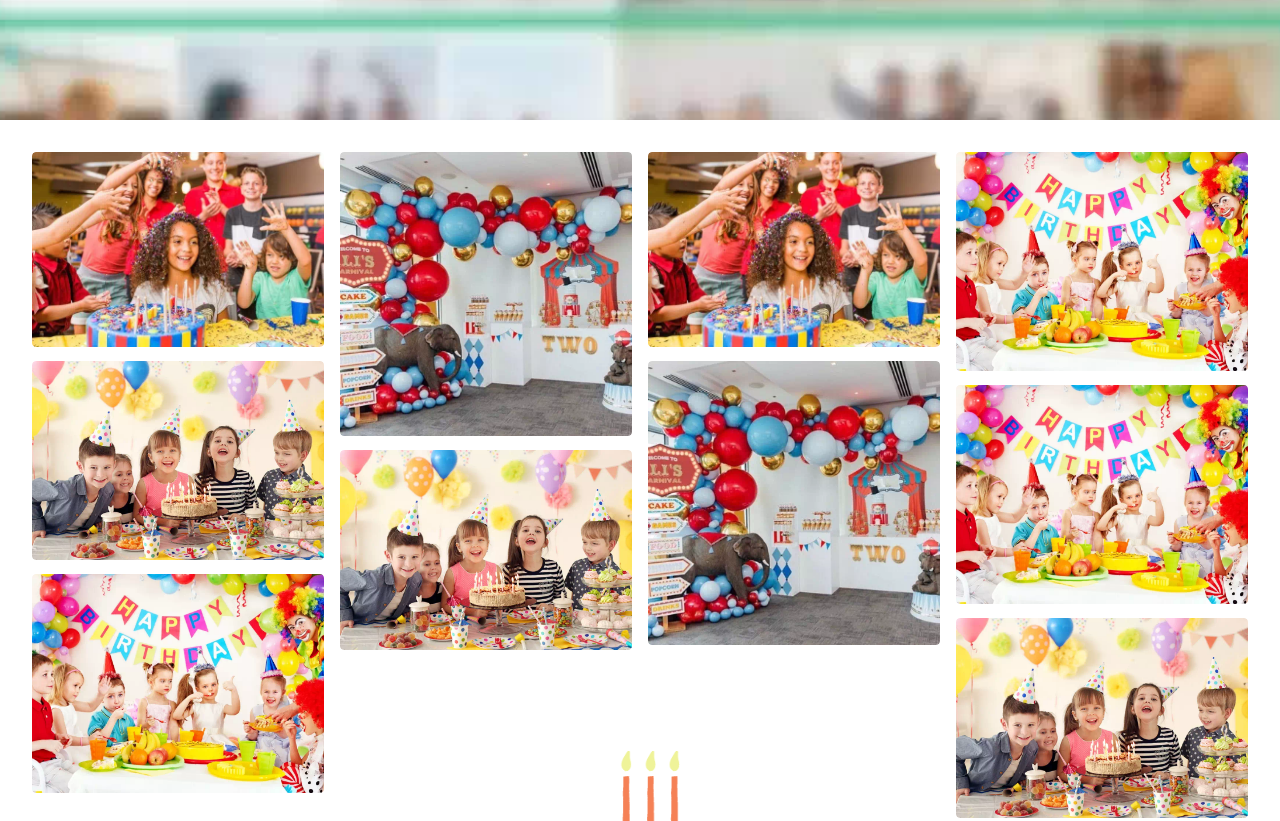
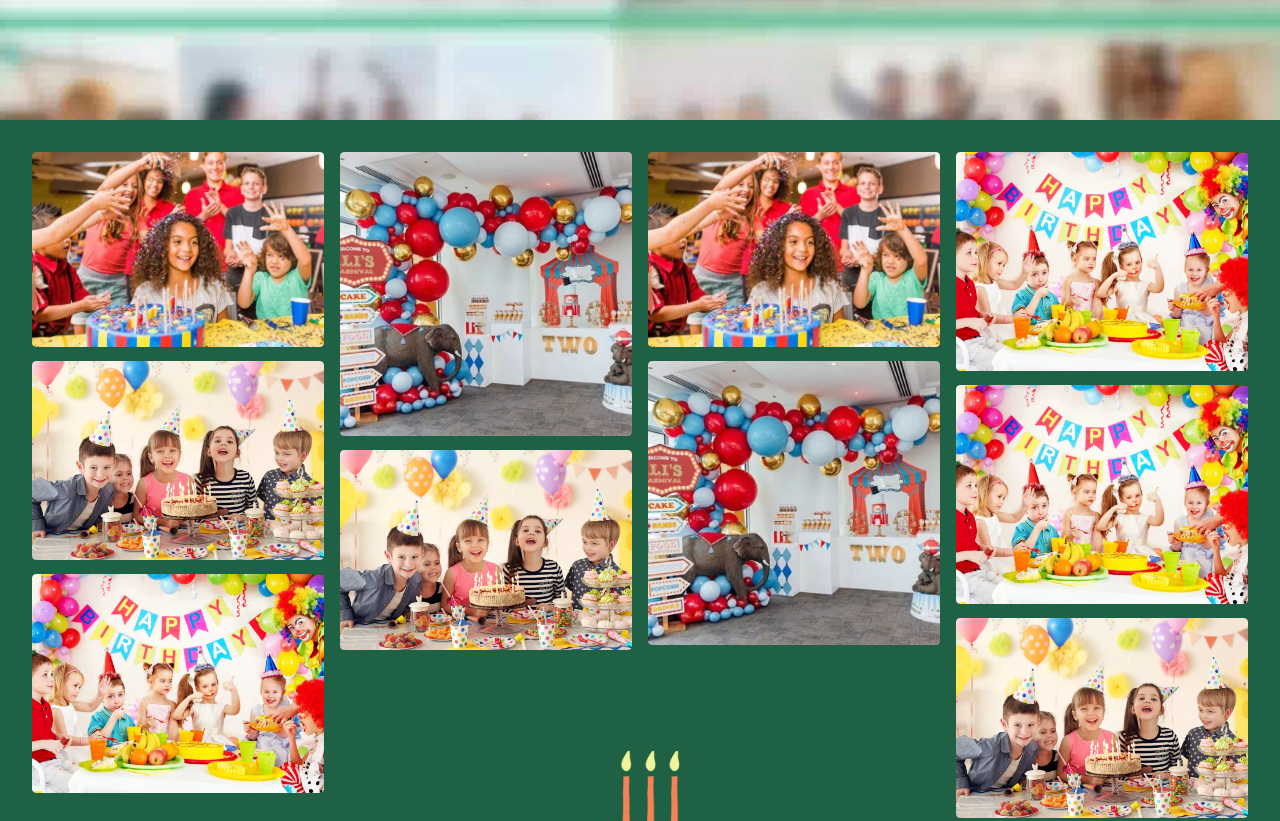
Before and after one commit to yashgautam1221/BirthdayTemplate, a plain HTML site: page index.html in a window 1280 px wide. Shown: the part 1580-2401 px from the top of the page. Drawn offline with nearby package versions, Linux system fonts and the light colour scheme; a web font is replaced by a local one.

Commit message:
Update index.html

```diff
--- a/index.html
+++ b/index.html
@@ -73,7 +73,7 @@
 <!--*********** Images **************-->
 
 
-<div id="#collage" style="background: ##1e6145">
+<div id="#collage" style="background: #1e6145">
     <div data-aos="fade-up" data-aos-duration="1500" id="main">
         <div class="inner">
             <div class="columns">
```
